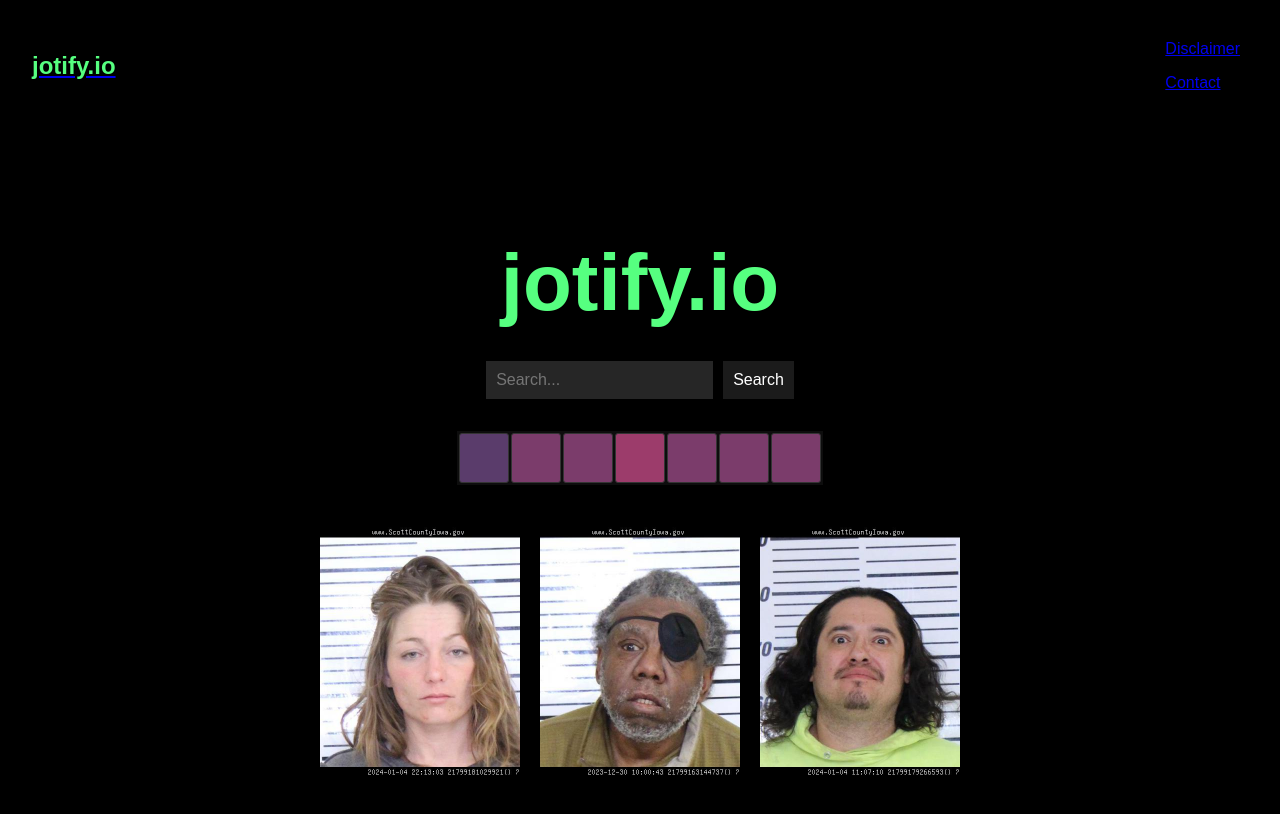
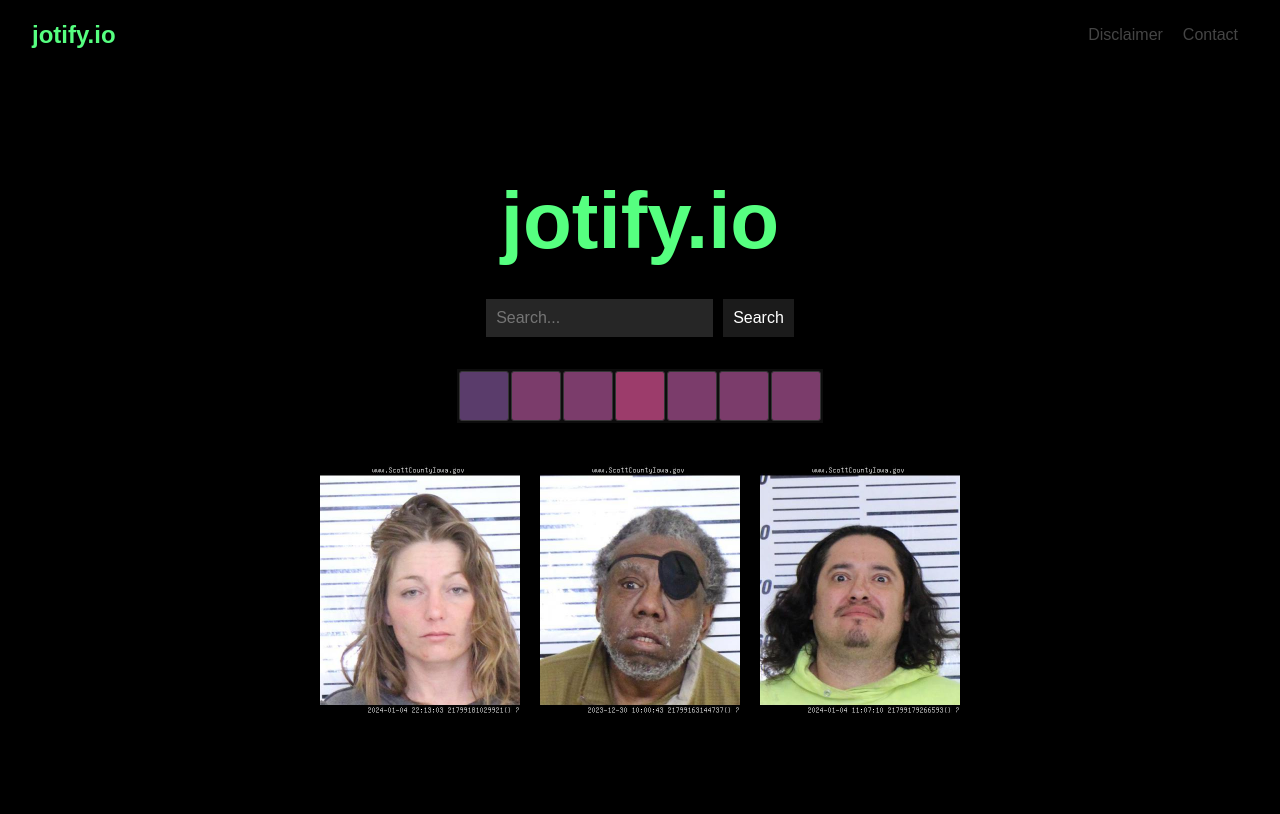
Before and after one commit to ljkeller/jotify, a Next.js app: page / in a window 1280 px wide. Shown: the top 814 px of the page. Built offline with nearby package versions, Linux system fonts and the light colour scheme; a web font is replaced by a local one.

Commit message:
More styling touchups
Primary text will be text-light on dark backgrounds and text-dark on
light backgrounds.

Important text will be primary color

```diff
--- a/app/disclaimer/page.jsx
+++ b/app/disclaimer/page.jsx
@@ -7,7 +7,7 @@ export default function Disclaimer() {
     return (
         <div className={`${m_plus_2.className} ${styles.container}`}>
             <div className={`${styles.disclaimer}`}>
-                <h2>Disclaimer:</h2>
+                <h2 className={styles.header}>Disclaimer:</h2>
                 <p>All data and information provided on this site is for informational purposes only.
                     jotify.io makes no representations as to accuracy, completeness, currentness, suitability, or validity of any information on this site and will not be liable for any errors, omissions, or delays in this information or any losses, injuries, or damages arising from its display or use.
 
@@ -20,8 +20,6 @@ export default function Disclaimer() {
 
                 <b>Remember: innocent until proven guilty.</b>
             </div >
-            <footer className={styles.footer}>
-            </footer>
         </div>
 
     );
--- a/app/ui/global.css
+++ b/app/ui/global.css
@@ -11,6 +11,7 @@ body {
     --complementary-color: #ff56d5;
     --text-light: #e7e7e7;
     --text-dark: #000000;
+    --text-shadow: #454545;
     --background-color-one: #000000;
     --background-color-two: #1b1b1b;
 }
--- a/app/ui/header.jsx
+++ b/app/ui/header.jsx
@@ -5,15 +5,15 @@ export default function Header() {
     return (
         <header className={styles.header}>
             <nav className={styles.navbar}>
-                <Link href="/">
-                    <p className={styles.logo}>jotify.io</p>
+                <Link href="/" className={styles.logo}>
+                    jotify.io
                 </Link>
                 <div className={styles.links}>
-                    <Link href="/disclaimer">
-                        <p>Disclaimer</p>
+                    <Link href="/disclaimer" className={styles.link}>
+                        Disclaimer
                     </Link>
-                    <Link href="/contact">
-                        <p>Contact</p>
+                    <Link href="/contact" className={styles.link}>
+                        Contact
                     </Link>
                 </div>
             </nav>
--- a/styles/Disclaimer.module.css
+++ b/styles/Disclaimer.module.css
@@ -1,12 +1,3 @@
-.footer {
-    width: 100%;
-    height: 100px;
-    border-top: 1px solid #333333;
-    display: flex;
-    justify-content: center;
-    align-items: center;
-}
-
 .container {
     min-height: 100vh;
     padding: 0 0.5rem;
@@ -14,6 +5,11 @@
     flex-direction: column;
     justify-content: space-between;
     align-items: center;
+    color: var(--text-light);
+}
+
+.header {
+    color: var(--primary-color);
 }
 
 .disclaimer {
--- a/styles/Header.module.css
+++ b/styles/Header.module.css
@@ -18,17 +18,19 @@
     text-decoration: none;
 }
 
-.logo:hover {
-    color: var(--quaternary-color);
+.logo:hover,
+.link:hover {
+    color: var(--text-light);
 }
 
 .links {
-    text-decoration: none;
-    margin-left: 2rem;
-    padding: 0.5rem;
-    transition: color 0.3s ease;
+    display: flex;
+    justify-content: space-between;
+    align-items: center;
 }
 
-.links p:hover {
-    color: var(--quaternary-color);
+.link {
+    text-decoration: none;
+    color: var(--text-shadow);
+    margin: 10px;
 }
```
